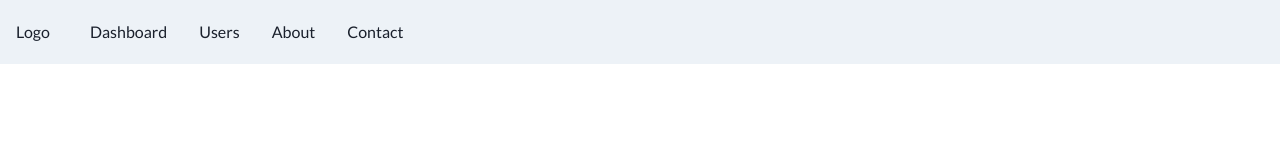
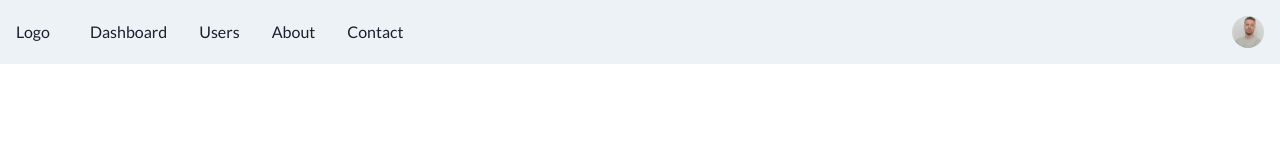
Before and after one commit to hazem008/MongoDb-NestJs, a React (Create React App) app in the folder client/: page / in a window 1280 px wide. Shown: the top 160 px of the page. Built offline with nearby package versions, Linux system fonts and the light colour scheme.

Commit message:
Update Avatar

```diff
--- a/client/src/App.js
+++ b/client/src/App.js
@@ -1,6 +1,5 @@
 import React from "react";
 import Navbar1 from "./components/Navbar1";
-
 function App() {
   return (
     <>
--- a/client/src/components/Navbar1.js
+++ b/client/src/components/Navbar1.js
@@ -14,6 +14,13 @@ import {
     useDisclosure,
     useColorModeValue,
     Stack,
+    MenuButton,
+    Avatar,
+    MenuList,
+    MenuItem,
+    MenuDivider,
+    Button,
+
 } from '@chakra-ui/react';
 import { HamburgerIcon, CloseIcon } from '@chakra-ui/icons';
 
@@ -23,7 +30,6 @@ import About from './About';
 import Contact from './Contact';
 import Users from './Users';
 import Dashboard from './Dashboard';
-
 
 
 interface Props {
@@ -76,7 +82,23 @@ export default function App() {
                     </HStack>
                     <Flex alignItems={'center'}>
                         <Menu>
-                            {/* Reste du code pour le menu */}
+                            <MenuButton
+                                as={Button}
+                                rounded={'full'}
+                                variant={'link'}
+                                cursor={'pointer'}
+                                minW={0}>
+                                <Avatar
+                                    size={'sm'}
+                                    src={'hazem.png'}
+                                />
+                            </MenuButton>
+                            <MenuList>
+                                <MenuItem>Link 1</MenuItem>
+                                <MenuItem>Link 2</MenuItem>
+                                <MenuDivider />
+                                <MenuItem>Link 3</MenuItem>
+                            </MenuList>
                         </Menu>
                     </Flex>
                 </Flex>
@@ -106,9 +128,10 @@ export default function App() {
                     <Route path="/contact">
                         <Contact />
                     </Route>
-                    <Route path="/Users">
+                    <Route path="/users">
                         <Users />
                     </Route>
+
                 </Switch>
             </Box>
 
```
Also changed, not shown: client/public/hazem.png (added).
